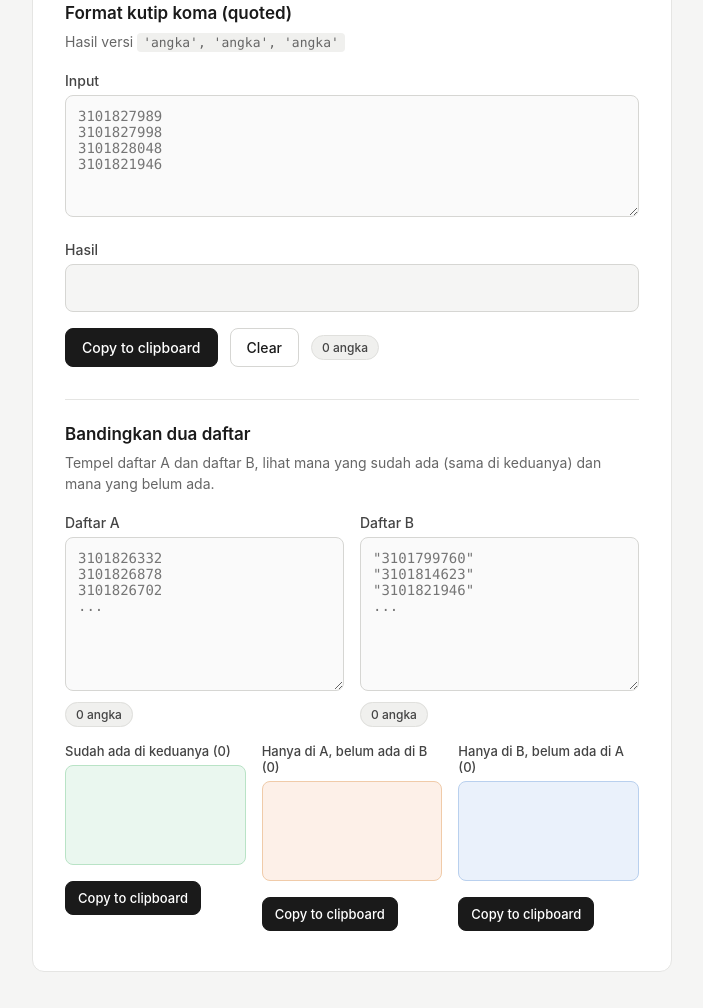
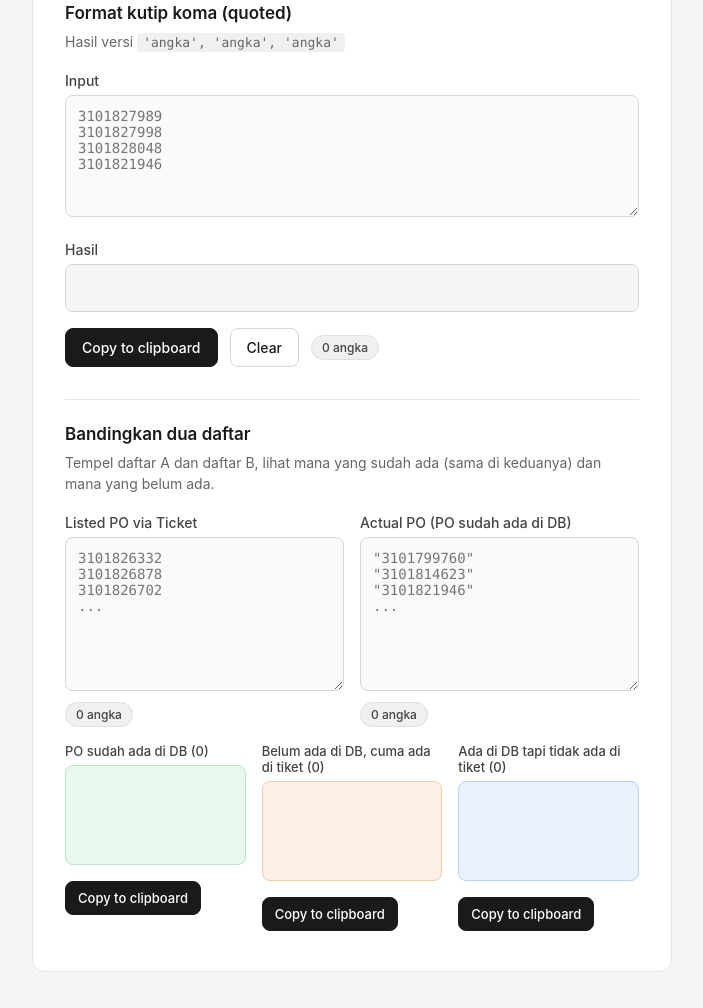
Before and after one commit to fachrihms/numsemiparator, a plain HTML site: page index.html in a window 1280 px wide. Shown: the part 588-1596 px from the top of the page, without its empty margins (288-991 px from the left). Drawn offline with Linux system fonts and the light colour scheme.

Commit message:
tambah keterangan

```diff
--- a/index.html
+++ b/index.html
@@ -57,12 +57,12 @@
 
       <div class="compare-grid">
         <div>
-          <label for="inputA">Daftar A</label>
+          <label for="inputA">Listed PO via Ticket</label>
           <textarea id="inputA" rows="8" placeholder="3101826332&#10;3101826878&#10;3101826702&#10;..."></textarea>
           <span id="countA" class="count-badge">0 angka</span>
         </div>
         <div>
-          <label for="inputB">Daftar B</label>
+          <label for="inputB">Actual PO (PO sudah ada di DB)</label>
           <textarea id="inputB" rows="8" placeholder="&quot;3101799760&quot;&#10;&quot;3101814623&quot;&#10;&quot;3101821946&quot;&#10;..."></textarea>
           <span id="countB" class="count-badge">0 angka</span>
         </div>
@@ -70,21 +70,21 @@
 
       <div class="compare-results">
         <div class="result-col">
-          <label>Sudah ada di keduanya (<span id="countMatch">0</span>)</label>
+          <label>PO sudah ada di DB (<span id="countMatch">0</span>)</label>
           <div id="matchList" class="output-box result-list match"></div>
           <div class="actions">
             <button id="copyMatch">Copy to clipboard</button>
           </div>
         </div>
         <div class="result-col">
-          <label>Hanya di A, belum ada di B (<span id="countOnlyA">0</span>)</label>
+          <label>Belum ada di DB, cuma ada di tiket (<span id="countOnlyA">0</span>)</label>
           <div id="onlyAList" class="output-box result-list only-a"></div>
           <div class="actions">
             <button id="copyOnlyA">Copy to clipboard</button>
           </div>
         </div>
         <div class="result-col">
-          <label>Hanya di B, belum ada di A (<span id="countOnlyB">0</span>)</label>
+          <label>Ada di DB tapi tidak ada di tiket (<span id="countOnlyB">0</span>)</label>
           <div id="onlyBList" class="output-box result-list only-b"></div>
           <div class="actions">
             <button id="copyOnlyB">Copy to clipboard</button>
```
